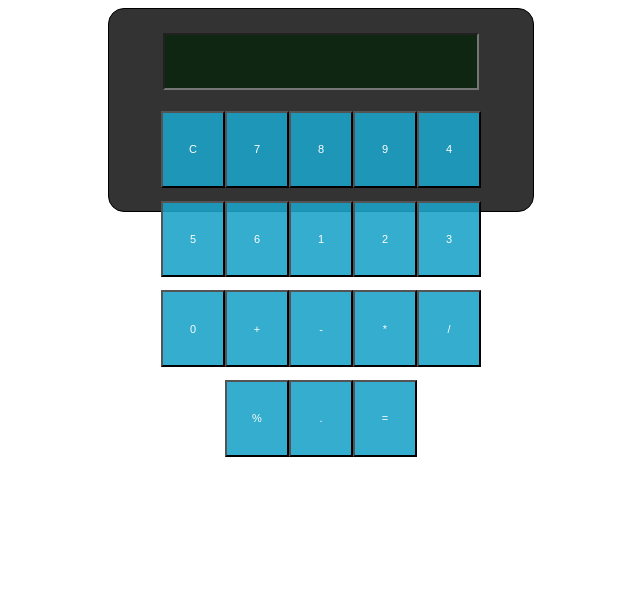
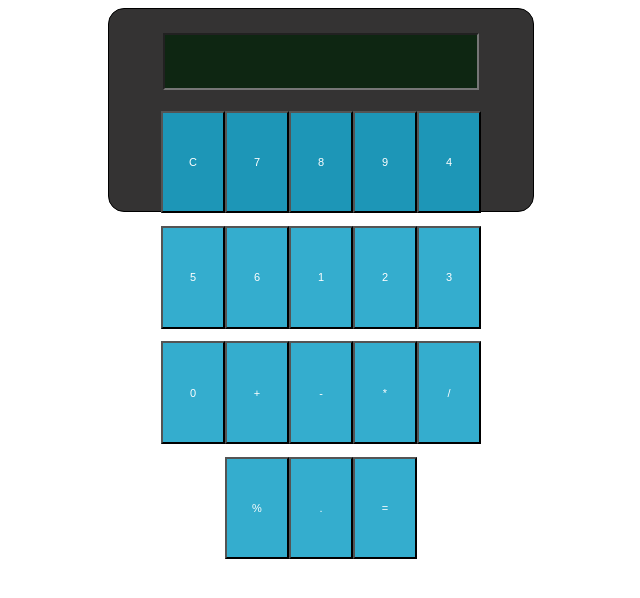
Before and after one commit to Tushalhansola124/Calculator2, a React (Vite) app: page / in a window 1280 px wide. Shown: the top 598 px of the page, without its empty margins (319-959 px from the left). Built offline with nearby package versions, Linux system fonts and the light colour scheme.

Commit message:
Update App.css

```diff
--- a/src/App.css
+++ b/src/App.css
@@ -20,7 +20,7 @@
 .btn{
   width:5vw;
   margin-top:1vw;
-  height:6vw;
+  height:8vw;
   font-family: Arial, Helvetica, sans-serif;
   font-weight:300;
   background-color: rgba(26, 163, 200, 0.885);
```
